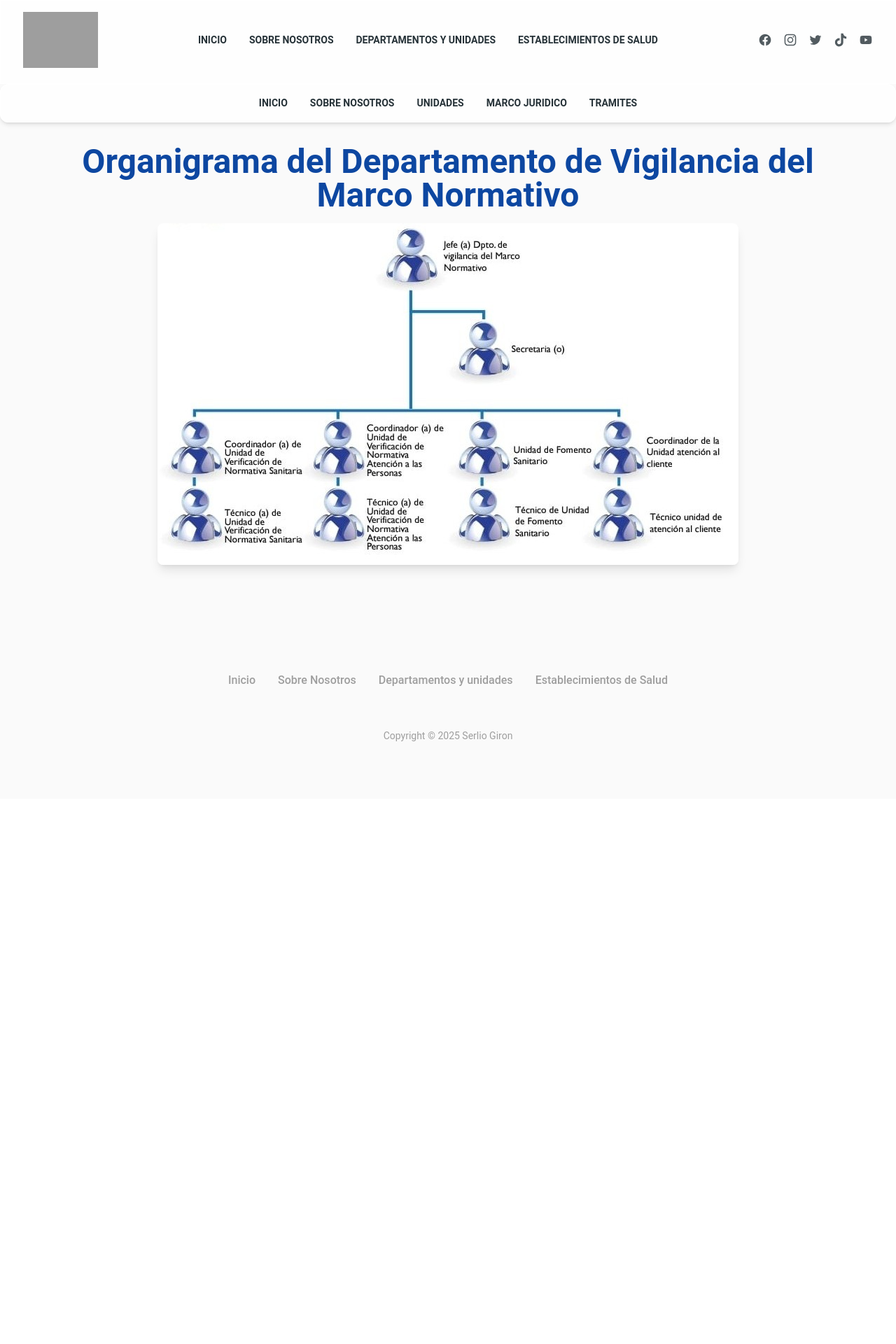
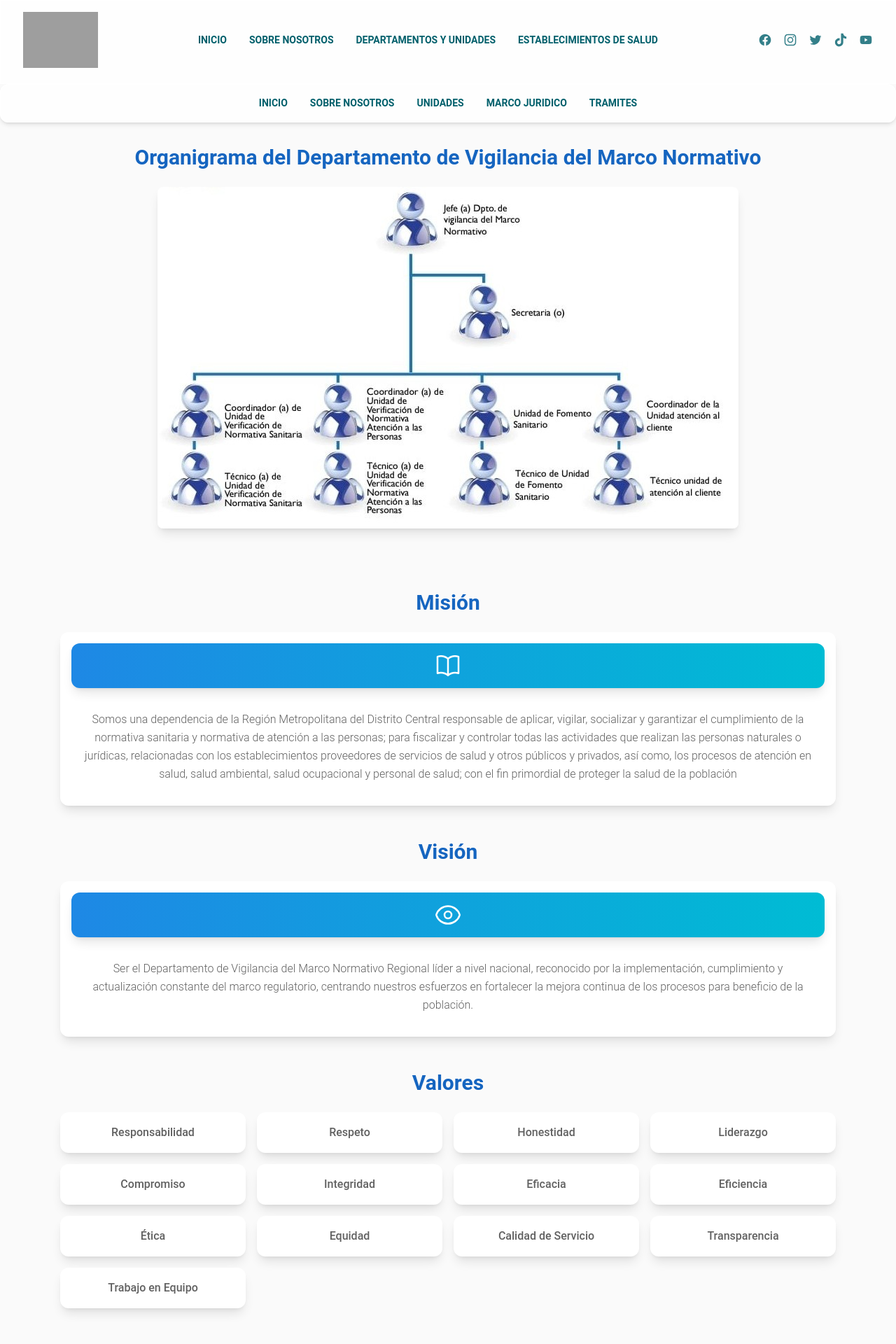
Before and after one commit to SerlioGiron/Pagina-web-Region-Metropolitana-DC, a Next.js app: page /Departamentos/Marco-Normativo/sobre-nosotros in a window 1280 px wide. Shown: the top 1920 px of the page at 70% size. Before the commit the page ends 1141 px from the top, so only its background shows below. Built offline with nearby package versions, Linux system fonts and the light colour scheme; grey boxes are pictures that could not be loaded.

Commit message:
Se cambio foto en marco normativo, tambien se anadio informacion en sobre nosotros en marco normativo

```diff
--- a/src/app/Departamentos/Marco-Normativo/direccion.jsx
+++ b/src/app/Departamentos/Marco-Normativo/direccion.jsx
@@ -12,7 +12,7 @@ export function ContactSection14({
 
     return (
         <section className="">
-            <div className=" px-8 py-16 grid grid-cols-1 gap-x-12 gap-y-6 lg:grid-cols-2 items-start bg-[#68c5d7]">
+            <div className=" px-8 py-16 grid grid-cols-1 gap-x-12 gap-y-6 lg:grid-cols-2 items-center bg-[#68c5d7]">
                 <img
                     src={foto}
                     alt="map"
--- a/src/app/Departamentos/Marco-Normativo/sobre-nosotros/page.jsx
+++ b/src/app/Departamentos/Marco-Normativo/sobre-nosotros/page.jsx
@@ -1,21 +1,38 @@
-'use client';
-import { StickyNavbar } from "@/components/StickyNavbar";
-import { FooterWithSocialLinks } from "@/components/Footer";
-import { NavbarSimple } from "@/components/NavbarMarco";
-import { Typography } from "@material-tailwind/react";
+"use client";
+import {StickyNavbar} from "@/components/StickyNavbar";
+import {FooterWithSocialLinks} from "@/components/Footer";
+import {NavbarSimple} from "@/components/NavbarMarco";
+import {Typography, Card, CardBody, CardHeader} from "@material-tailwind/react";
+import {BookOpenIcon, EyeIcon} from "@heroicons/react/24/outline";
 import React from "react";
 
 export default function Page() {
+    const valores = [
+        "Responsabilidad",
+        "Respeto",
+        "Honestidad",
+        "Liderazgo",
+        "Compromiso",
+        "Integridad",
+        "Eficacia",
+        "Eficiencia",
+        "Ética",
+        "Equidad",
+        "Calidad de Servicio",
+        "Transparencia",
+        "Trabajo en Equipo",
+    ];
+
     return (
         <div className="min-h-screen bg-gray-50">
             <StickyNavbar />
             <NavbarSimple />
             <div className="container mx-auto px-4 py-8">
-                {/* Encabezado principal */}
+                {/* Organigrama section */}
                 <div className="mb-10 text-center">
                     <Typography
-                        variant="h1"
-                        className="text-3xl md:text-4xl lg:text-5xl font-bold text-blue-900 mb-4"
+                        variant="h2"
+                        className="text-2xl md:text-3xl font-bold text-blue-800 mb-6 text-center"
                     >
                         Organigrama del Departamento de Vigilancia del Marco Normativo
                     </Typography>
@@ -23,8 +40,96 @@ export default function Page() {
                         <img
                             src="/assets/organigrama-marco.jpg"
                             alt="Organigrama del Departamento de Vigilancia del Marco Normativo"
-                            className="max-w-full h-auto shadow-lg rounded-lg"
+                            className="max-w-full h-auto shadow-lg rounded-lg mb-12"
                         />
+                    </div>
+                </div>
+
+                {/* Misión section */}
+                <div className="mb-12">
+                    <Typography
+                        variant="h2"
+                        className="text-2xl md:text-3xl font-bold text-blue-800 mb-6 text-center"
+                    >
+                        Misión
+                    </Typography>
+                    <Card className="overflow-hidden shadow-lg">
+                        <CardHeader
+                            floated={false}
+                            className="h-16 bg-gradient-to-r from-blue-600 to-cyan-500 flex items-center justify-center"
+                        >
+                            <BookOpenIcon className="w-10 h-10 text-white" />
+                        </CardHeader>
+                        <CardBody className="p-6 md:p-8">
+                            <Typography className="text-gray-700 leading-relaxed text-center">
+                                Somos una dependencia de la Región Metropolitana
+                                del Distrito Central responsable de aplicar,
+                                vigilar, socializar y garantizar el cumplimiento
+                                de la normativa sanitaria y normativa de
+                                atención a las personas; para fiscalizar y
+                                controlar todas las actividades que realizan las
+                                personas naturales o jurídicas, relacionadas con
+                                los establecimientos proveedores de servicios de
+                                salud y otros públicos y privados, así como, los
+                                procesos de atención en salud, salud ambiental,
+                                salud ocupacional y personal de salud; con el
+                                fin primordial de proteger la salud de la
+                                población
+                            </Typography>
+                        </CardBody>
+                    </Card>
+                </div>
+
+                {/* Visión section */}
+                <div className="mb-12">
+                    <Typography
+                        variant="h2"
+                        className="text-2xl md:text-3xl font-bold text-blue-800 mb-6 text-center"
+                    >
+                        Visión
+                    </Typography>
+                    <Card className="overflow-hidden shadow-lg">
+                        <CardHeader
+                            floated={false}
+                            className="h-16 bg-gradient-to-r from-blue-600 to-cyan-500 flex items-center justify-center"
+                        >
+                            <EyeIcon className="w-10 h-10 text-white" />
+                        </CardHeader>
+                        <CardBody className="p-6 md:p-8">
+                            <Typography className="text-gray-700 leading-relaxed text-center">
+                                Ser el Departamento de Vigilancia del Marco
+                                Normativo Regional líder a nivel nacional,
+                                reconocido por la implementación, cumplimiento y
+                                actualización constante del marco regulatorio,
+                                centrando nuestros esfuerzos en fortalecer la
+                                mejora continua de los procesos para beneficio
+                                de la población.
+                            </Typography>
+                        </CardBody>
+                    </Card>
+                </div>
+
+                {/* Valores section */}
+                <div className="mb-12">
+                    <Typography
+                        variant="h2"
+                        className="text-2xl md:text-3xl font-bold text-blue-800 mb-6 text-center"
+                    >
+                        Valores
+                    </Typography>
+                    <div className="grid grid-cols-2 md:grid-cols-3 lg:grid-cols-4 gap-4">
+                        {valores.map((valor, index) => (
+                            <Card
+                                key={index}
+                                className="overflow-hidden shadow-lg hover:shadow-xl transition-shadow duration-300"
+                            >
+                                <CardBody className="p-4">
+                                    <Typography className="text-gray-700 text-center font-medium">
+                                        {valor}
+                                    </Typography>
+                                </CardBody>
+                            </Card>
+                        ))}
                     </div>
                 </div>
             </div>
--- a/src/app/page.tsx
+++ b/src/app/page.tsx
@@ -95,7 +95,7 @@ export default function Home() {
                 horario="Lunes a Viernes de 7:00 am a 3:00 pm"
                 telefono="2232-6443"
                 direccion="Barrio Morazán, Edificio del Centro Integral de Salud Dr. Alonso Suazo, segundo piso, esquina opuesta del Estadio Nacional Jose de la Paz Herrera Ucles, Tegucigalpa M.D.C., Honduras C.A."
-                foto="/assets/direccion-region.jpg"
+                foto="/assets/Alonso Suazo full.jpeg.jpg"
                 maps="https://www.google.com/maps/embed?pb=!1m17!1m12!1m3!1d3869.653137007857!2d-87.2052453249034!3d14.097641786331272!2m3!1f0!2f0!3f0!3m2!1i1024!2i768!4f13.1!3m2!1m1!2zMTTCsDA1JzUxLjUiTiA4N8KwMTInMDkuNiJX!5e0!3m2!1ses-419!2shn!4v1743694653585!5m2!1ses-419!2shn"
             />
             <FooterWithSocialLinks />
--- a/src/components/NavbarMarco.jsx
+++ b/src/components/NavbarMarco.jsx
@@ -39,7 +39,7 @@ function NavList() {
                 as="li"
                 variant="small"
                 color="blue-gray"
-                className="p-1 font-bold uppercase "
+                className="p-1 font-bold uppercase text-[#005f6b]"
             >
                 <a
                     href="/Departamentos/Marco-Normativo"
@@ -52,7 +52,7 @@ function NavList() {
                 as="li"
                 variant="small"
                 color="blue-gray"
-                className="p-1 font-bold uppercase "
+                className="p-1 font-bold uppercase text-[#005f6b]"
             >
                 <a
                     href="/Departamentos/Marco-Normativo/sobre-nosotros"
@@ -65,7 +65,7 @@ function NavList() {
                 as="li"
                 variant="small"
                 color="blue-gray"
-                className="p-1 font-bold uppercase "
+                className="p-1 font-bold uppercase text-[#005f6b]"
             >
                 <a
                     href="/Departamentos/Marco-Normativo/unidades"
@@ -78,7 +78,7 @@ function NavList() {
                 as="li"
                 variant="small"
                 color="blue-gray"
-                className="p-1 font-bold uppercase "
+                className="p-1 font-bold uppercase text-[#005f6b]"
             >
                 <a
                     href="/Departamentos/Marco-Normativo/marco-juridico"
@@ -93,7 +93,7 @@ function NavList() {
                         as="li"
                         variant="small"
                         color="blue-gray"
-                        className="p-1 font-bold cursor-pointer uppercase"
+                        className="p-1 font-bold cursor-pointer uppercase text-[#005f6b]"
                     >
                         <span className="flex items-center hover:text-blue-500 transition-colors">
                             Tramites
@@ -108,7 +108,7 @@ function NavList() {
                         allowHover
                         offset={15}
                     >
-                        <MenuHandler className="flex items-center justify-between uppercase ">
+                        <MenuHandler className="flex items-center justify-between uppercase text-[#005f6b]">
                             <MenuItem>
                                 Licencia Sanitaria
                                 <ChevronUpIcon
@@ -125,7 +125,7 @@ function NavList() {
                         </MenuHandler>
                         <MenuList>
                             <MenuItem
-                                className="uppercase font-bold"
+                                className="uppercase font-bold text-[#005f6b]"
                                 onClick={() =>
                                     handleMenuItemClick(
                                         "/Departamentos/Marco-Normativo/licencia-sanitaria/Requisitos"
@@ -135,7 +135,7 @@ function NavList() {
                                 Requisitos
                             </MenuItem>
                             <MenuItem
-                                className="uppercase font-bold"
+                                className="uppercase font-bold text-[#005f6b]"
                                 onClick={() =>
                                     handleMenuItemClick(
                                         "/Departamentos/Marco-Normativo/licencia-sanitaria/estandares"
@@ -153,7 +153,7 @@ function NavList() {
                         allowHover
                         offset={15}
                     >
-                        <MenuHandler className="flex items-center justify-between uppercase ">
+                        <MenuHandler className="flex items-center justify-between uppercase text-[#005f6b]">
                             <MenuItem>
                                 Constancia de Cumplimiento de medidas
                                 ambientales
@@ -171,7 +171,7 @@ function NavList() {
                         </MenuHandler>
                         <MenuList>
                             <MenuItem
-                                className="uppercase font-bold"
+                                className="uppercase font-bold text-[#005f6b]"
                                 onClick={() =>
                                     window.open(
                                         "/medidas-ambientales/DVMNR-064, 2da.V., Requisitos de Constancia de Cumplimiento de Medidas Ambientales CC.pdf",
--- a/src/components/StickyNavbar.jsx
+++ b/src/components/StickyNavbar.jsx
@@ -37,7 +37,7 @@ export function StickyNavbar() {
                 as="li"
                 variant="small"
                 color="blue-gray"
-                className="p-1 font-normal uppercase font-bold"
+                className="p-1 font-normal uppercase font-bold text-[#005f6b]"
             >
                 <a href="/" className="flex items-center">
                     Inicio
@@ -47,7 +47,7 @@ export function StickyNavbar() {
                 as="li"
                 variant="small"
                 color="blue-gray"
-                className="p-1 font-normal uppercase font-bold"
+                className="p-1 font-normal uppercase font-bold text-[#005f6b]"
             >
                 <a href="/SobreNosotros" className="flex items-center">
                     Sobre Nosotros
@@ -57,7 +57,7 @@ export function StickyNavbar() {
                 as="li"
                 variant="small"
                 color="blue-gray"
-                className="p-1 font-normal uppercase font-bold"
+                className="p-1 font-normal uppercase font-bold text-[#005f6b]"
             >
                 <Link href="/Departamentos" className="flex items-center">
                     Departamentos y unidades
@@ -69,7 +69,7 @@ export function StickyNavbar() {
                         as="li"
                         variant="small"
                         color="blue-gray"
-                        className="p-1 font-normal uppercase font-bold cursor-pointer"
+                        className="p-1 font-normal uppercase font-bold cursor-pointer text-[#005f6b]"
                     >
                         <span className="flex items-center">
                             Establecimientos de Salud
@@ -117,7 +117,7 @@ export function StickyNavbar() {
                         className="opacity-80 transition-opacity hover:opacity-100"
                     >
                         <svg
-                            className="h-5 w-5"
+                            className="h-5 w-5 text-[#005f6b]"
                             fill="currentColor"
                             viewBox="0 0 24 24"
                             aria-hidden="true"
@@ -135,7 +135,7 @@ export function StickyNavbar() {
                         className="opacity-80 transition-opacity hover:opacity-100"
                     >
                         <svg
-                            className="h-5 w-5"
+                            className="h-5 w-5 text-[#005f6b]"
                             fill="currentColor"
                             viewBox="0 0 24 24"
                             aria-hidden="true"
@@ -153,7 +153,7 @@ export function StickyNavbar() {
                         className="opacity-80 transition-opacity hover:opacity-100"
                     >
                         <svg
-                            className="h-5 w-5"
+                            className="h-5 w-5 text-[#005f6b]"
                             fill="currentColor"
                             viewBox="0 0 24 24"
                             aria-hidden="true"
@@ -168,7 +168,7 @@ export function StickyNavbar() {
                         className="opacity-80 transition-opacity hover:opacity-100"
                     >
                         <svg
-                            className="h-5 w-5"
+                            className="h-5 w-5 text-[#005f6b]"
                             fill="currentColor"
                             viewBox="0 0 512 512"
                             aria-hidden="true"
@@ -183,7 +183,7 @@ export function StickyNavbar() {
                         className="opacity-80 transition-opacity hover:opacity-100"
                     >
                         <svg
-                            className="h-5 w-5"
+                            className="h-5 w-5 text-[#005f6b]"
                             fill="currentColor"
                             viewBox="0 0 24 24"
                             aria-hidden="true"
```
Also changed, not shown: src/app/Departamentos/Marco-Normativo/page.jsx (+10 -1 lines), public/assets/marco-normativo.jpg (added), 1 other file (tests, documents, lock files or other folders).
